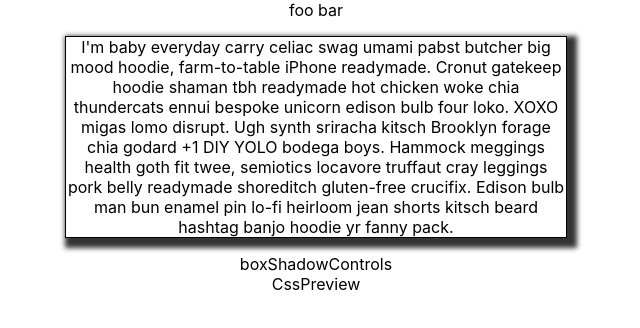
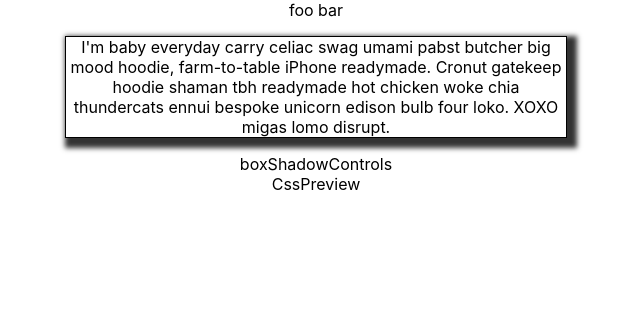
Before and after one commit to jrs-coding-school/box-shadow-generator, a React (Create React App) app in the folder box-shadow-generator/: page /1 in a window 1280 px wide. Shown: the top 328 px of the page, without its empty margins (324-964 px from the left). Built offline with nearby package versions, Linux system fonts and the light colour scheme.

Commit message:
code formatting

```diff
--- a/box-shadow-generator/src/components/BoxShadowPreview/BoxShadowPreview.js
+++ b/box-shadow-generator/src/components/BoxShadowPreview/BoxShadowPreview.js
@@ -3,25 +3,22 @@ import './BoxShadowPreview.css'
 
 export default function BoxShadowPreview({ x, y, blur, grow, inset, color }) {
 
-
     let style = {
-        boxShadow: `
-    ${x}px
-    ${y}px
-    ${blur}px
-    ${grow}px
-    ${inset ? 'inset' : ''}
-    #${color}`
+        boxShadow:
+            `
+            ${x}px
+            ${y}px
+            ${blur}px
+            ${grow}px
+            ${inset ? 'inset' : ''}
+            #${color}
+        `
     }
 
-
     return (
-
-
-
         <div className='preview-root'>
             <div className='preview-actual' style={style}>
-                I'm baby everyday carry celiac swag umami pabst butcher big mood hoodie, farm-to-table iPhone readymade. Cronut gatekeep hoodie shaman tbh readymade hot chicken woke chia thundercats ennui bespoke unicorn edison bulb four loko. XOXO migas lomo disrupt. Ugh synth sriracha kitsch Brooklyn forage chia godard +1 DIY YOLO bodega boys. Hammock meggings health goth fit twee, semiotics locavore truffaut cray leggings pork belly readymade shoreditch gluten-free crucifix. Edison bulb man bun enamel pin lo-fi heirloom jean shorts kitsch beard hashtag banjo hoodie yr fanny pack.
+                I'm baby everyday carry celiac swag umami pabst butcher big mood hoodie, farm-to-table iPhone readymade. Cronut gatekeep hoodie shaman tbh readymade hot chicken woke chia thundercats ennui bespoke unicorn edison bulb four loko. XOXO migas lomo disrupt.
             </div>
         </div>
     )
```
